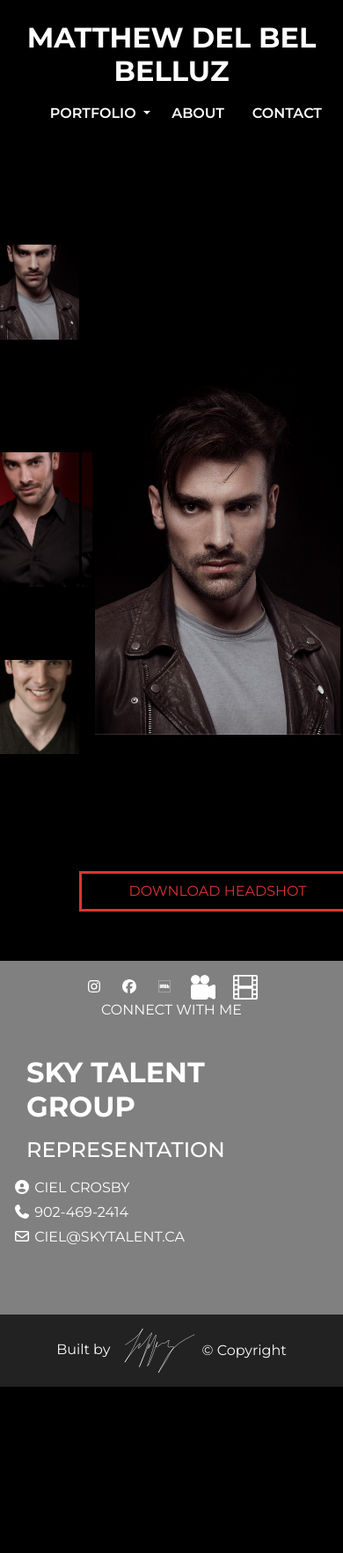
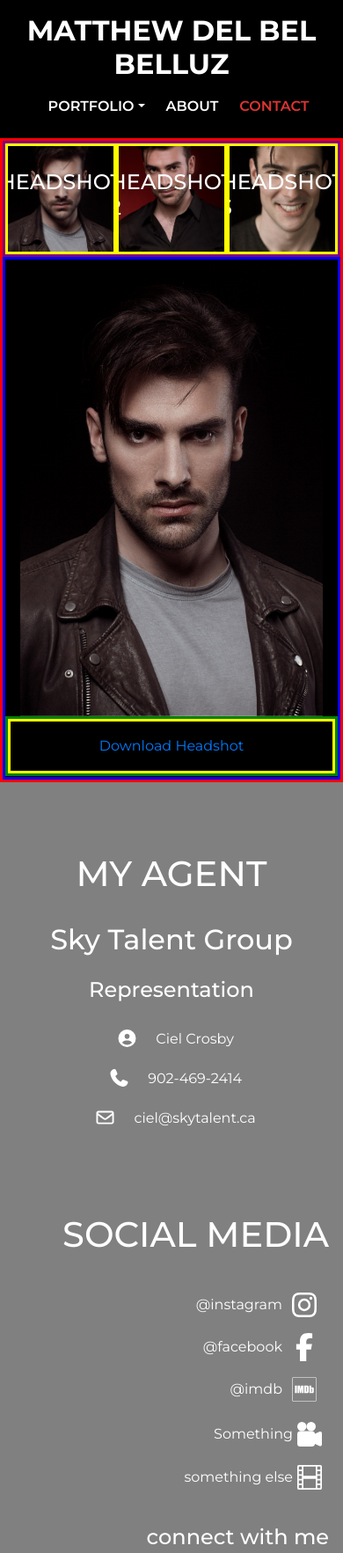
Before and after one commit to jffry93/actor-portfolio, a website: page src/headshot.html in a window 390 px wide. Shown: the top 1765 px of the page at 88% size. Before the commit the page ends 1576 px from the top, so only its background shows below. Drawn offline with nearby package versions, Linux system fonts and the light colour scheme.

Commit message:
adjust styling for headshot page

```diff
--- a/sass/_footer.scss
+++ b/sass/_footer.scss
@@ -85,7 +85,7 @@ footer {
 .footer-content {
   display: flex;
   justify-content: space-between;
-  padding: 6rem 3rem;
+  padding: 5rem 3rem;
   max-width: 1400px;
   margin: auto;
   .agency-info {
@@ -99,7 +99,7 @@ footer {
       display: flex;
       flex-direction: column;
       gap: 5px;
-      margin: 2rem 0 0 0;
+      margin: 1.5rem 0 0 0;
       a {
         margin: 1rem 0 0 0;
         svg {
@@ -123,14 +123,14 @@ footer {
         display: flex;
         align-items: center;
         gap: 5px;
-        margin: 10px;
+        margin: 0.5rem;
       }
       .camera-icon {
         margin: 5px 0;
       }
     }
     h4 {
-      margin: 3rem 0 0 0;
+      margin: 2rem 0 0 0;
     }
   }
 }
--- a/sass/_headshot.scss
+++ b/sass/_headshot.scss
@@ -1,41 +1,70 @@
 .headshot-section {
+  height: calc(100vh - 5rem);
+  max-width: 1400px;
+  margin: auto;
+  @include tablet {
+    //margin-top: 105.19px;
+  }
+  .headshot-container {
+    display: flex;
+    height: calc(100vh - 5rem);
+    padding: 0 3rem;
+    border: red 3px solid;
+    .small-img-container {
+      flex: 1;
+      display: flex;
+      flex-direction: column;
+      border: purple 3px solid;
+      .small-img-border {
+        display: flex;
+        align-items: center; /* vertical */
+        justify-content: center; /* horizontal */
+        height: calc((100vh - 5rem) / 3);
+        overflow: hidden;
+        border: yellow 3px solid;
         position: relative;
-    margin-top: 60.19px;
-    top: 0px;
-    left: 50%;
-    transform: translate(-50%, 0%);
-    min-height: 70vh;
-    max-width: 1100px;
-    padding: 0px;
-    @include tablet {
-        margin-top: 105.19px;
-    }
-    .small-img-container {
-        padding: 0;
-        .small-img-border {
-            height: 25vh;
-            min-height: 220px;
-            width: 100%;
-            overflow: hidden;
+        .small-img-title {
+          position: absolute;
+          z-index: 3;
+          -webkit-user-select: none; /* Safari */
+          -moz-user-select: none; /* Firefox */
+          -ms-user-select: none; /* IE10+/Edge */
+          user-select: none; /* Standard */
         }
         .small-img {
-            position: relative;
-            top: -50px;
           width: 100%;
           opacity: 1;
           &:hover {
-                opacity: .5;
+            opacity: 0.5;
           }
         }
       }
-    .large-img-border {
+    }
+    .main-img-container {
+      display: flex;
+      flex-direction: column;
+      align-items: center;
+      justify-content: center;
+      flex: 2;
       height: 100%;
-        border: 3px solid black;
-    }
+      border: blue 3px solid;
       .large-img {
-        position: relative;
-        min-height: 706.4px;
-        height: 79vh;
+        height: calc(100vh - 10rem);
+        width: 100%;
         object-fit: contain;
       }
+      .download-container {
+        display: flex;
+        justify-content: center;
+        width: 100%;
+        border: green 3px solid;
+        .download-btn {
+          width: 100%;
+          text-align: center;
+          padding: 1rem 2rem;
+          border: yellow 3px solid;
         }
+      }
+    }
+  }
+}
--- a/sass/_home-resume.scss
+++ b/sass/_home-resume.scss
@@ -1,7 +1,5 @@
 .resume-container {
   min-height: 100vh;
-  position: relative;
-
   background: url(/src/img/jeshoots-com-pUAM5hPaCRI-unsplash.jpg);
   background-attachment: fixed;
   background-position: center;
@@ -13,6 +11,8 @@
   display: flex;
   flex-direction: column;
   align-items: center;
+  justify-content: center;
+  min-height: 100vh;
   background-color: rgba(0, 0, 0, 0.3);
   h1 {
     margin: 0 0 3rem 0;
--- a/sass/_mobile.scss
+++ b/sass/_mobile.scss
@@ -458,6 +458,25 @@
       padding: 1rem;
     }
   }
+  .headshot-section {
+    height: calc(100vh - 7rem) !important;
+
+    .headshot-container {
+      height: calc(100vh - 7rem) !important;
+      .small-img-container {
+        .small-img-border {
+          height: calc((100vh - 7rem) / 3) !important;
+        }
+      }
+      .main-img-container {
+        .large-img {
+          height: calc(100vh - 12rem) !important;
+          width: 100%;
+          object-fit: contain;
+        }
+      }
+    }
+  }
   .footer-content {
     flex-direction: column;
     text-align: center;
@@ -466,3 +485,57 @@
     }
   }
 }
+
+@media (max-width: 799.98px) {
+  .homepage-reel {
+    padding: 3rem 0rem !important;
+  }
+  .resume-border {
+    padding: 0 3rem !important;
+  }
+  //HEADSHOT PAGE LAYOUT CHANGE
+  .headshot-section {
+    min-height: calc(100vh - 7rem);
+
+    .headshot-container {
+      flex-direction: column;
+      padding: 0 3rem;
+      .small-img-container {
+        flex: unset !important;
+        flex-direction: row !important;
+
+        .small-img-border {
+          flex: 1;
+          height: 15vh !important;
+        }
+      }
+      .main-img-container {
+        align-items: center;
+        //justify-content: space-between !important;
+        flex: unset;
+        height: unset;
+        .large-img {
+          height: calc(84vh - 12rem) !important;
+          object-fit: contain;
+        }
+      }
+    }
+  }
+}
+
+@media (max-width: 719.98px) {
+}
+
+//mobile
+@media (max-width: 599.98px) {
+  .headshot-container {
+    padding: 0rem 0rem !important;
+  }
+  //MAIN PAGE
+  .resume-border {
+    padding: 0 1rem !important;
+  }
+  .footer-content {
+    padding: 5rem 1rem !important;
+  }
+}
--- a/src/headshot.html
+++ b/src/headshot.html
@@ -1,160 +1,217 @@
 <!DOCTYPE html>
 <html lang="en">
-
   <head>
-    <meta charset="UTF-8">
-    <meta name="viewport" content="width=device-width, initial-scale=1.0, viewport-fit=cover">
-    <meta http-equiv="X-UA-Compatible" content="ie=edge">
+    <meta charset="UTF-8" />
+    <meta
+      name="viewport"
+      content="width=device-width, initial-scale=1.0, viewport-fit=cover"
+    />
+    <meta http-equiv="X-UA-Compatible" content="ie=edge" />
     <title>Matthew Del Bel Belluz</title>
     <!--JQuery-->
-    <script src="https://code.jquery.com/jquery-3.3.1.slim.min.js" integrity="sha384-q8i/X+965DzO0rT7abK41JStQIAqVgRVzpbzo5smXKp4YfRvH+8abtTE1Pi6jizo" crossorigin="anonymous"></script>
+    <script
+      src="https://code.jquery.com/jquery-3.3.1.slim.min.js"
+      integrity="sha384-q8i/X+965DzO0rT7abK41JStQIAqVgRVzpbzo5smXKp4YfRvH+8abtTE1Pi6jizo"
+      crossorigin="anonymous"
+    ></script>
     <!-- Bootstrap 4.5 CSS -->
-    <link rel="stylesheet" href="css/bootstrap.min.css">
+    <link rel="stylesheet" href="css/bootstrap.min.css" />
     <!-- Style CSS -->
-    <link rel="stylesheet" href="css/style.min.css">
+    <link rel="stylesheet" href="css/style.min.css" />
     <!-- Google Fonts -->
-    <link href="https://fonts.googleapis.com/css?family=Montserrat:300,400,500,600,700&display=swap" rel="stylesheet">
+    <link
+      href="https://fonts.googleapis.com/css?family=Montserrat:300,400,500,600,700&display=swap"
+      rel="stylesheet"
+    />
   </head>
 
-<body data-spy="scroll" data-target=".scroll" data-offset='50'>
+  <body data-spy="scroll" data-target=".scroll" data-offset="50">
     <!-- Navigation -->
-    <nav class="scrollconatiner-fluid pt-2 ">
-        <div class="nav-container container-fluid">
-            <div class="row align-items-center">
-                <div class="nav-content col-lg-6 col-12">
-                    <a class="logo text-uppercase text text-center " href="index.html">
+    <nav class="scroll">
+      <div class="nav-container">
+        <div class="logo">
+          <a class="logo text-uppercase text text-center" href="index.html">
             <h2>Matthew Del Bel Belluz</h2>
           </a>
         </div>
-                <div class="col-lg-6 col-12">
+        <div class="menu">
           <ul class="navbar-nav text-uppercase">
             <li class="nav-item dropdown">
-                            <a class="nav-link dropdown-toggle" href="#" id="navbarDropdownMenuLink" role="button" data-toggle="dropdown" aria-haspopup="true" aria-expanded="false">
-                              portfolio
-                            </a>
-                            <div class="dropdown-menu px-2" aria-labelledby="navbarDropdownMenuLink">
-                                <a class="dropdown-item" href="#">Headshots</a>
-                                <a class="dropdown-item" href="#">Reels</a>
-                                <a class="dropdown-item" href="#">Images</a>
-                                <a class="dropdown-item" href="#resume-content">Resume</a>
+              <a
+                class="nav-link dropdown-toggle"
+                href="#"
+                id="navbarDropdownMenuLink"
+                role="button"
+                data-toggle="dropdown"
+                aria-haspopup="true"
+                aria-expanded="false"
+                >portfolio</a
+              >
+              <div
+                class="dropdown-menu px-2"
+                aria-labelledby="navbarDropdownMenuLink"
+              >
+                <a class="dropdown-item" href="headshot.html">Headshots</a>
+                <a class="dropdown-item" href="index.html#reel-scroll">Reels</a>
+                <a class="dropdown-item" href="index.html#resume-scroll"
+                  >Resume</a
+                >
               </div>
             </li>
             <li class="nav-item">
-                            <a href="" class="nav-link px-2">About</a>
+              <a href="index.html" class="nav-link px-2">About</a>
             </li>
             <li class="nav-item">
-                            <a href="#contact-content" class="nav-link px-2">Contact</a>
+              <a href="#contact-scroll" class="nav-link">Contact</a>
             </li>
           </ul>
         </div>
       </div>
-        </div>
-
     </nav>
     <!-- End Navigation -->
-    <div class="headshot-section container-fluid pb-5">
-        <div class="row">
-            <div class="small-img-container col-3">
-                <div class="py-2">
+    <div class="headshot-section">
+      <div class="headshot-container">
+        <div class="small-img-container">
           <div class="small-img-border">
-                        <img id="click-on-load" class="small-img" src="img/headshots/delbelheadshot.jpg" alt="MatthewDelBelBelluzHeadshot1.jpg" onclick="myFunction(this)">
+            <h4 class="small-img-title">HEADSHOT 1</h4>
+            <img
+              id="click-on-load"
+              class="small-img"
+              src="img/headshots/delbelheadshot.jpg"
+              alt="MatthewDelBelBelluzHeadshot1.jpg"
+              onclick="myFunction(this)"
+            />
+          </div>
+          <div class="small-img-border" onclick="myFunction(this);">
+            <h4 class="small-img-title">HEADSHOT 2</h4>
+            <img
+              class="small-img"
+              src="img/headshots/mdbb2.jpg"
+              alt="MatthewDelBelBelluzHeadshot2.jpg"
+            />
+          </div>
+          <div class="small-img-border">
+            <h4 class="small-img-title">HEADSHOT 3</h4>
+            <img
+              class="small-img"
+              src="img/headshots/MDBB3.jpg"
+              alt="MatthewDelBelBelluzHeadshot3.jpg"
+              onclick="myFunction(this);"
+            />
           </div>
         </div>
-                <div class="row py-2">
-                    <div class="small-img-border">
-                        <img class="small-img" src="img/headshots/mdbb2.jpg" alt="MatthewDelBelBelluzHeadshot2.jpg" onclick="myFunction(this);">
+        <div class="main-img-container">
+          <div class="main-img-border">
+            <img id="expandedImg" class="large-img" />
           </div>
-
-                </div>
-                <div class=" py-2">
-                    <div class="small-img-border">
-                        <img class="small-img" src="img/headshots/MDBB3.jpg" alt="MatthewDelBelBelluzHeadshot3.jpg" onclick="myFunction(this);">
+          <div class="download-container">
+            <a id="imgtext" class="download-btn">Download Headshot</a>
           </div>
         </div>
-            </div>
-            <div class="col-9 px-0">
-                <div class="large-img-border">
-                    <img id="expandedImg" class="large-img col-12">
-                </div>
-            </div>
-        </div>
-        <div class="row justify-content-end">
-            <a id="imgtext" class="my-2 col-9 download-btn text-center btn-primary btn-outline-light btn-lg">Download Headshot</a>
       </div>
     </div>
     <script>
       function myFunction(imgs) {
-            var expandImg = document.getElementById("expandedImg");
-            var imgText = document.getElementById("imgtext");
+        var expandImg = document.getElementById('expandedImg');
+        var imgText = document.getElementById('imgtext');
+        console.log(imgtext);
         expandImg.src = imgs.src;
         //testing dom
         imgText.download = imgs.download;
         imgText.href = imgs.src;
 
-
         //end testing
         imgText.download = imgs.alt;
-            expandImg.parentElement.style.display = "block";
+        expandImg.parentElement.style.display = 'block';
       }
+      let miniHeadshot = document.getElementsByClassName('small-img-border');
+
+      console.log(miniHeadshot[0].childNodes[3]);
 
       window.setTimeout(clickit, 0);
 
       function clickit() {
-            document.getElementById("click-on-load").click();
+        document.getElementById('click-on-load').click();
       }
     </script>
-
 
     <!-- Start Footer -->
     <footer>
       <!-- CONNECT WITH ME -->
-        <div class="container-fluid text-center text-uppercase connect-container pt-3 pb-5">
-            <div id="contact-content" class="row">
-                <div class="agency-content col-md-8 col-12 text-left order-md-1 order-12 mb-4">
-                    <h2 class="col-12 font-weight-bold mb-3">Sky Talent Group</h2>
-                    <h4 class="col-12 contact-agent mb-3">Representation</h4>
-                    <div class="row ">
-                        <a href="# " target="_blank" class="col-12 mb-1"><i class="fas fa-user-circle"></i> Ciel Crosby</a>
-                        <a href="tel:902-469-2414" class="col-12 mb-1"><i class="fas fa-phone"></i> 902-469-2414</a>
-                        <a href="mailto:ciel@skytalent.ca" class="col-12 mb-1"><i class="far fa-envelope"></i> ciel@skytalent.ca</a>
+      <div id="contact-scroll" class="footer-content">
+        <div class="agency-info">
+          <h1>MY AGENT</h1>
+          <h2>Sky Talent Group</h2>
+          <div class="agent-contact">
+            <h4>Representation</h4>
+            <a href="# " target="_blank"
+              ><i class="fas fa-user-circle fa-lg"></i> Ciel Crosby</a
+            >
+            <a href="tel:902-469-2414"
+              ><i class="fas fa-phone fa-lg"></i> 902-469-2414</a
+            >
+            <a href="mailto:ciel@skytalent.ca"
+              ><i class="far fa-envelope fa-lg"></i> ciel@skytalent.ca</a
+            >
           </div>
-
         </div>
-                <div class="social-icons col-md-4 col-12 mb-3 text-md-right text-center order-md-12 order-1">
-                    <a class="mx-2" href="#"><i class="fab fa-instagram"></i></a>
-                    <a class="mx-2" href="#"><i class="fab fa-facebook"></i></a>
-                    <a class="mx-2" href="#"><i class="fab fa-imdb"></i></a>
-                    <a class="mx-2" href="#">
-                        <svg class="camera" xmlns="http://www.w3.org/2000/svg" width="28px" height="28px" fill="currentColor" class="bi bi-camera-reels-fill" viewBox="0 0 16 16">
-                        <path d="M6 3a3 3 0 1 1-6 0 3 3 0 0 1 6 0z"/>
-                        <path d="M9 6a3 3 0 1 1 0-6 3 3 0 0 1 0 6z"/>
-                        <path d="M9 6h.5a2 2 0 0 1 1.983 1.738l3.11-1.382A1 1 0 0 1 16 7.269v7.462a1 1 0 0 1-1.406.913l-3.111-1.382A2 2 0 0 1 9.5 16H2a2 2 0 0 1-2-2V8a2 2 0 0 1 2-2h7z"/>
+        <div class="social-media">
+          <h1>SOCIAL MEDIA</h1>
+          <div class="social-icons">
+            <a href="#">@instagram<i class="fab fa-instagram fa-2x"></i> </a>
+            <a href="#">@facebook<i class="fab fa-facebook-f fa-2x"></i></a>
+            <a href="#">@imdb<i class="fab fa-imdb fa-2x"></i></a>
+            <div class="camera-icon">
+              <a href="#">
+                Something<svg
+                  class="camera"
+                  xmlns="http://www.w3.org/2000/svg"
+                  width="28px"
+                  height="28px"
+                  fill="currentColor"
+                  class="bi bi-camera-reels-fill"
+                  viewBox="0 0 16 16"
+                >
+                  <path d="M6 3a3 3 0 1 1-6 0 3 3 0 0 1 6 0z" />
+                  <path d="M9 6a3 3 0 1 1 0-6 3 3 0 0 1 0 6z" />
+                  <path
+                    d="M9 6h.5a2 2 0 0 1 1.983 1.738l3.11-1.382A1 1 0 0 1 16 7.269v7.462a1 1 0 0 1-1.406.913l-3.111-1.382A2 2 0 0 1 9.5 16H2a2 2 0 0 1-2-2V8a2 2 0 0 1 2-2h7z"
+                  />
                 </svg>
               </a>
-                    <a class="mx-2" href="#">
-                        <svg class="film" mlns="http://www.w3.org/2000/svg" width="28px" height="28px" fill="currentColor" class="bi bi-film" viewBox="0 0 16 16">
-                        <path d="M0 1a1 1 0 0 1 1-1h14a1 1 0 0 1 1 1v14a1 1 0 0 1-1 1H1a1 1 0 0 1-1-1V1zm4 0v6h8V1H4zm8 8H4v6h8V9zM1 1v2h2V1H1zm2 3H1v2h2V4zM1 7v2h2V7H1zm2 3H1v2h2v-2zm-2 3v2h2v-2H1zM15 1h-2v2h2V1zm-2 3v2h2V4h-2zm2 3h-2v2h2V7zm-2 3v2h2v-2h-2zm2 3h-2v2h2v-2z"/>
-                      </svg></a>
-                    <p class="mr-md-3 mr-0 mb-4">connect with me</p>
+            </div>
+            <div class="film-icon">
+              <a href="#">
+                something else<svg
+                  class="film"
+                  mlns="http://www.w3.org/2000/svg"
+                  width="28px"
+                  height="28px"
+                  fill="currentColor"
+                  class="bi bi-film"
+                  viewBox="0 0 16 16"
+                >
+                  <path
+                    d="M0 1a1 1 0 0 1 1-1h14a1 1 0 0 1 1 1v14a1 1 0 0 1-1 1H1a1 1 0 0 1-1-1V1zm4 0v6h8V1H4zm8 8H4v6h8V9zM1 1v2h2V1H1zm2 3H1v2h2V4zM1 7v2h2V7H1zm2 3H1v2h2v-2zm-2 3v2h2v-2H1zM15 1h-2v2h2V1zm-2 3v2h2V4h-2zm2 3h-2v2h2V7zm-2 3v2h2v-2h-2zm2 3h-2v2h2v-2z"
+                  /></svg
+              ></a>
             </div>
           </div>
+          <h4>connect with me</h4>
         </div>
-
+      </div>
       <!-- Start Socket -->
       <div class="container-fluid socket text-light text-center py-3">
-            <p>Built by <img src="img/white-sig.png" alt=""> </p>
-            <p>&copy;
+        <p>Built by <img src="img/white-sig.png" alt="" /></p>
+        <p>
+          &copy;
           <a href="#" target="_blank">Copyright</a>
         </p>
       </div>
       <!-- End Socket -->
-
     </footer>
 
     <!-- End Footer -->
-
-
-
 
     <!-- Script Source Files -->
     <!-- jQuery -->
@@ -166,12 +223,22 @@
     <!-- Font Awesome -->
     <script src="js/all.min.js "></script>
     <!--Test script-->
-    <script src="https://code.jquery.com/jquery-3.3.1.slim.min.js" integrity="sha384-q8i/X+965DzO0rT7abK41JStQIAqVgRVzpbzo5smXKp4YfRvH+8abtTE1Pi6jizo" crossorigin="anonymous"></script>
-    <script src="https://cdnjs.cloudflare.com/ajax/libs/popper.js/1.14.3/umd/popper.min.js" integrity="sha384-ZMP7rVo3mIykV+2+9J3UJ46jBk0WLaUAdn689aCwoqbBJiSnjAK/l8WvCWPIPm49" crossorigin="anonymous"></script>
-    <script src="https://stackpath.bootstrapcdn.com/bootstrap/4.1.3/js/bootstrap.min.js" integrity="sha384-ChfqqxuZUCnJSK3+MXmPNIyE6ZbWh2IMqE241rYiqJxyMiZ6OW/JmZQ5stwEULTy" crossorigin="anonymous"></script>
-
+    <script
+      src="https://code.jquery.com/jquery-3.3.1.slim.min.js"
+      integrity="sha384-q8i/X+965DzO0rT7abK41JStQIAqVgRVzpbzo5smXKp4YfRvH+8abtTE1Pi6jizo"
+      crossorigin="anonymous"
+    ></script>
+    <script
+      src="https://cdnjs.cloudflare.com/ajax/libs/popper.js/1.14.3/umd/popper.min.js"
+      integrity="sha384-ZMP7rVo3mIykV+2+9J3UJ46jBk0WLaUAdn689aCwoqbBJiSnjAK/l8WvCWPIPm49"
+      crossorigin="anonymous"
+    ></script>
+    <script
+      src="https://stackpath.bootstrapcdn.com/bootstrap/4.1.3/js/bootstrap.min.js"
+      integrity="sha384-ChfqqxuZUCnJSK3+MXmPNIyE6ZbWh2IMqE241rYiqJxyMiZ6OW/JmZQ5stwEULTy"
+      crossorigin="anonymous"
+    ></script>
 
     <!-- End Script Source Files -->
   </body>
-
 </html>
```
Also changed, not shown: sass/_config.scss (+4 -4 lines), sass/_home-headshot.scss (+5 -54 lines), src/index.html (+0 -6 lines), src/css/style.min.css. Lines whose indentation alone changed are shown as unchanged.
